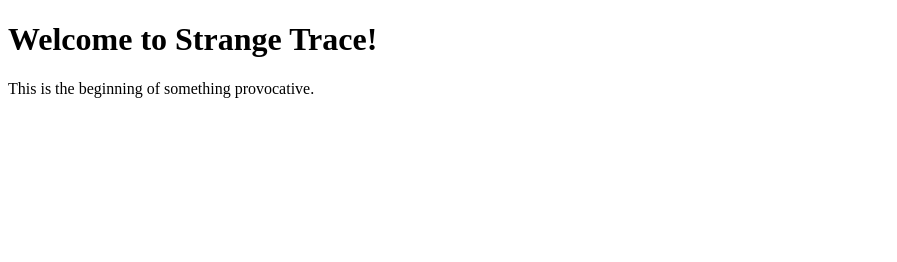
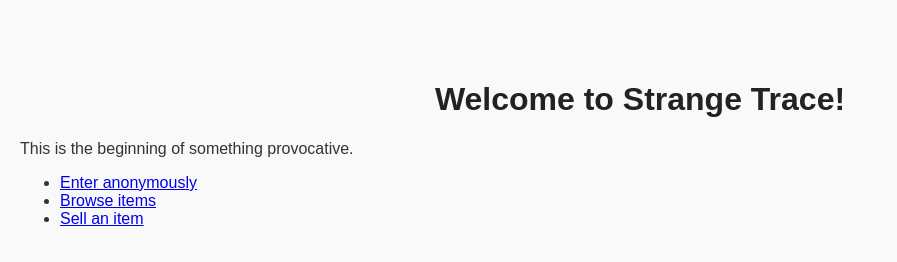
Before and after one commit to strangetracehub/strangetracehub.github.io, a plain HTML site: page index.html in a window 1280 px wide. Shown: the whole page, without its empty margins (0-897 px from the left). Drawn offline with Linux system fonts and the light colour scheme.

Commit message:
Add files via upload

```diff
--- a/index.html
+++ b/index.html
@@ -1,12 +1,21 @@
 
 <!DOCTYPE html>
-<html>
+<html lang="en">
 <head>
   <meta charset="UTF-8">
   <title>Strange Trace</title>
+  <link rel="stylesheet" href="style.css">
 </head>
 <body>
   <h1>Welcome to Strange Trace!</h1>
   <p>This is the beginning of something provocative.</p>
+
+  <nav>
+    <ul>
+      <li><a href="welcome.html">Enter anonymously</a></li>
+      <li><a href="browse.html">Browse items</a></li>
+      <li><a href="sell.html">Sell an item</a></li>
+    </ul>
+  </nav>
 </body>
 </html>
```
